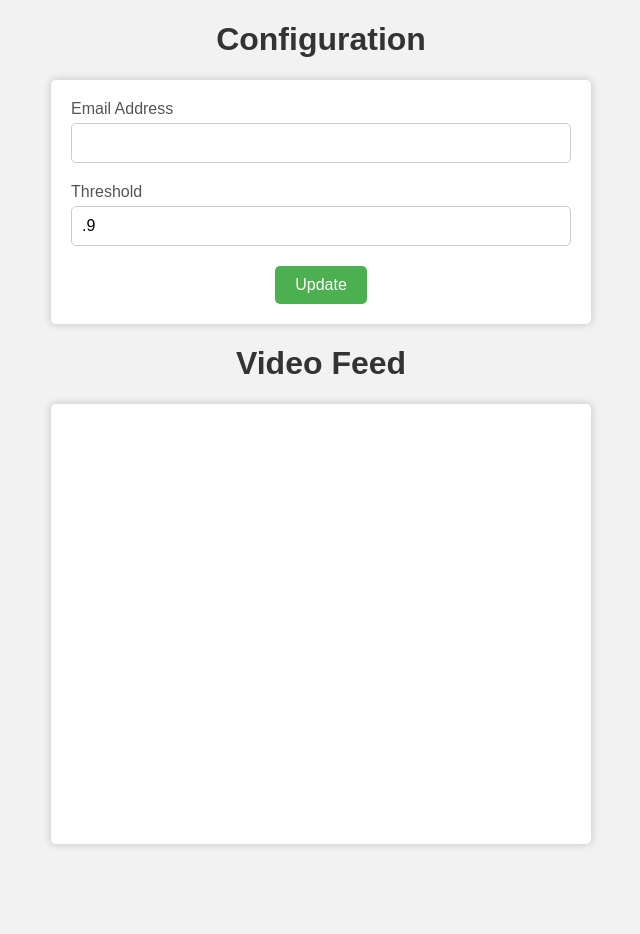
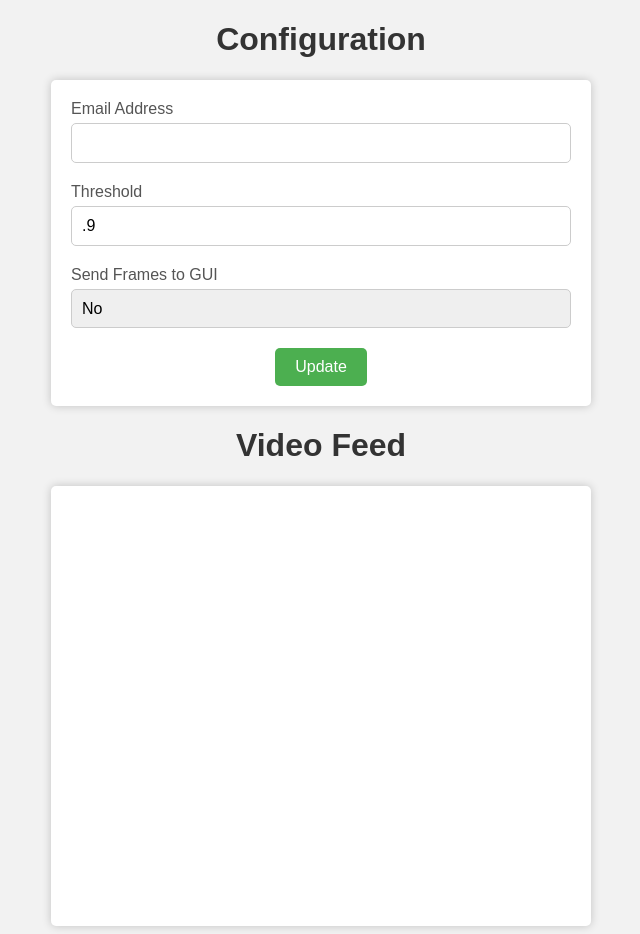
Before and after one commit to WillMeagher/Violence-Detection, a Flask app: page / in a window 1280 px wide. Shown: the whole page, without its empty margins (319-959 px from the left). Before the commit the page ends 847 px from the top, so only its background shows below. Run offline with Flask 3, Linux system fonts and the light colour scheme; parts of the project's set-up code (start-up, migrations or seed data) failed here and were passed over.

Commit message:
Add option to disable sending frames to web server

```diff
--- a/device/run.py
+++ b/device/run.py
@@ -65,7 +65,7 @@ def main():
 
         speed_tester.loop(print_loops=True)
 
-        if speed_tester.get_total_loops() % (EXPECTED_FPS * 5) == 0:
+        if server_config['send_frames'] == "true" and speed_tester.get_total_loops() % (EXPECTED_FPS * 5) == 0:
             cv2.imwrite(PROJECT_PATH + IMAGE_PATH, frame)
 
             with open(PROJECT_PATH + IMAGE_PATH, "rb") as f:
--- a/server/data.json
+++ b/server/data.json
@@ -1 +1 @@
-{"email": "", "threshold": ".9"}
+{"email": "", "threshold": ".9", "send_frames": "false"}
--- a/server/templates/index.html
+++ b/server/templates/index.html
@@ -34,6 +34,19 @@
 			margin-bottom: 20px;
 			font-size: 16px;
 			box-sizing: border-box;
+		}
+		select {
+			width: 100%;
+			padding: 10px;
+			border: 1px solid #ccc;
+			border-radius: 5px;
+			margin-bottom: 20px;
+			font-size: 16px;
+			box-sizing: border-box;
+			appearance: none;
+		}
+		select::-ms-expand {
+			display: none;
 		}
 		button[type="submit"] {
 			background-color: #4CAF50;
@@ -85,6 +98,11 @@
 		<input type="email" name="email" id="email" value="{{ entries['email'] }}" pattern="^[a-zA-Z0-9_.+-]+@[a-zA-Z0-9-]+\.[a-zA-Z0-9-.]+$" required>
 		<label for="threshold">Threshold</label>
 		<input type="number" name="threshold" id="threshold" value="{{ entries['threshold'] }}" min="0" max="1" step="0.01" required>
+		<label for="send_frames">Send Frames to GUI</label>
+		<select name="send_frames" id="send_frames" required>
+			<option value="true" {% if entries['send_frames'] == 'true' %}selected{% endif %}>Yes</option>
+			<option value="false" {% if entries['send_frames'] == 'false' %}selected{% endif %}>No</option>
+		</select>
 		<button type="submit">Update</button>
 	</form>
     <h1>Video Feed</h1>
```
